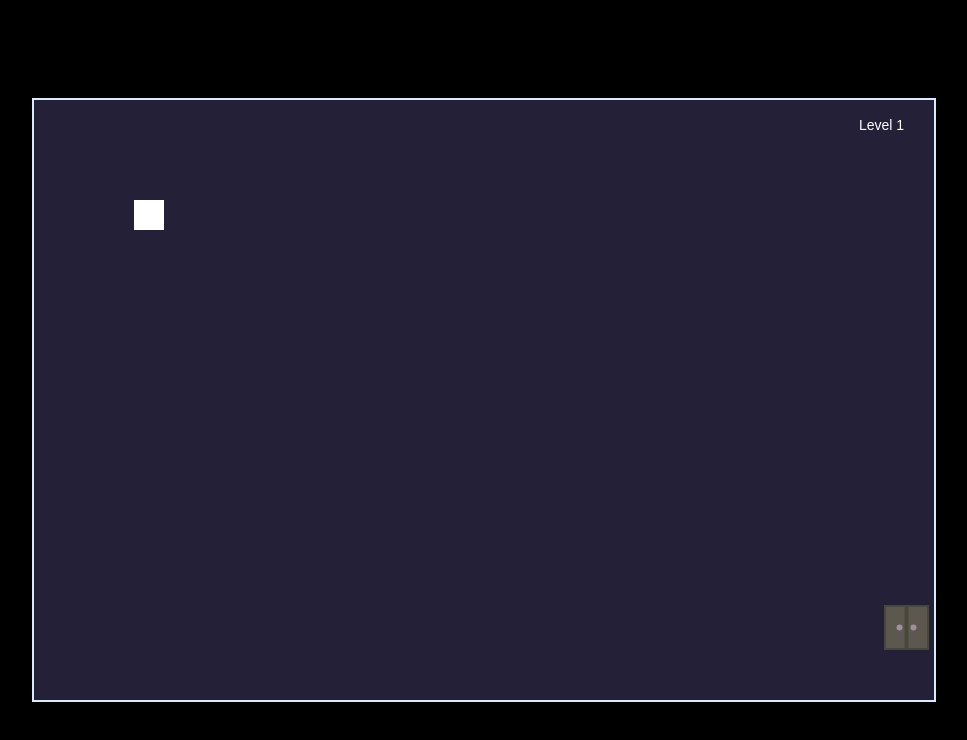
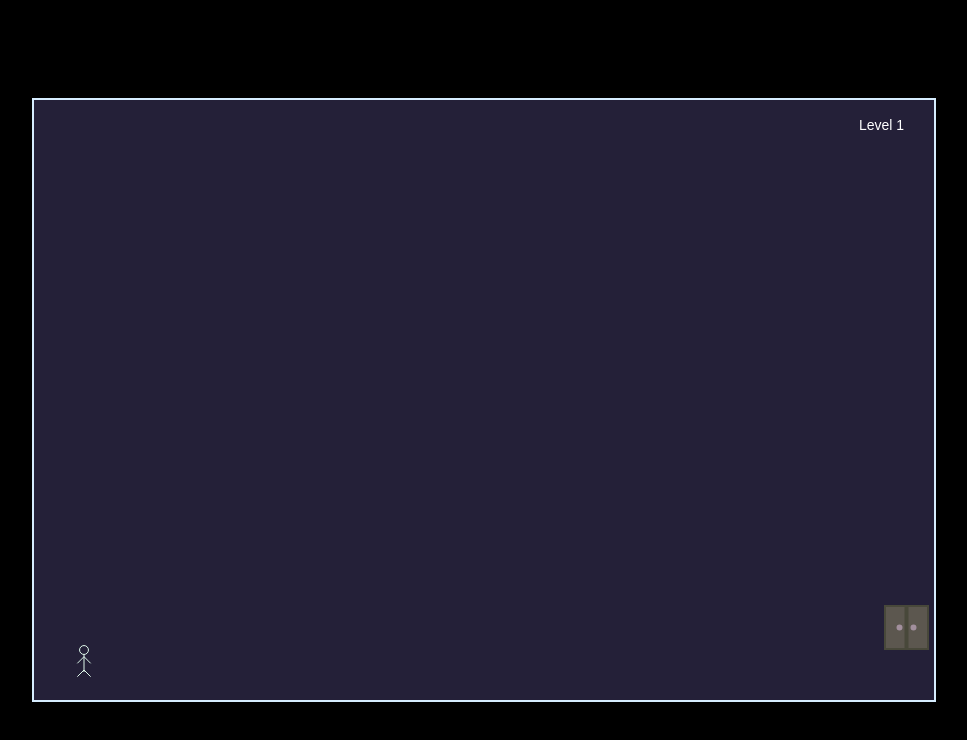
Before and after one commit to sconnole/html-games, a plain HTML site: page still-frame-platformer/001-basic-drawing.html in a window 1280 px wide. Shown: the whole page, without its empty margins (156-1123 px from the left). Drawn offline with Linux system fonts and the light colour scheme.

Commit message:
feat: player now looks like a stick figure

```diff
--- a/still-frame-platformer/001-basic-drawing.html
+++ b/still-frame-platformer/001-basic-drawing.html
@@ -55,24 +55,50 @@
       }
 
       let player = {
-        width: 30,
-        height: 30,
-        y: CANVAS.height,
-        x: 10,
+        width: 10,
+        height: 20,
+        y: CANVAS.height - 50,
+        x: 50,
         direction: {
           x: 0,
           y: 0,
         },
       };
 
-      function drawPlayer(level) {
-        CONTEXT.fillStyle = "white"; // TODO pick a color
-        CONTEXT.fillRect(
-          level.start.x,
-          level.start.y,
-          player.width,
-          player.height,
-        );
+      function drawPlayer() {
+        const headHeight = player.height / 9;
+        CONTEXT.beginPath();
+        CONTEXT.arc(player.x, player.y, headHeight * 2, 0, Math.PI * 2, true);
+        CONTEXT.strokeStyle = "#DFF8EB";
+        CONTEXT.stroke();
+        CONTEXT.closePath();
+
+        // Body
+        CONTEXT.beginPath();
+        const bottomOfHead = player.y + headHeight + 2;
+        CONTEXT.moveTo(player.x, bottomOfHead);
+        CONTEXT.lineTo(player.x, bottomOfHead + player.height - headHeight);
+        CONTEXT.stroke();
+        CONTEXT.closePath();
+
+        // Arms
+        const limbLength = player.height / 3;
+        const armStartLocation = player.y + player.height / 3;
+        drawLimbs(limbLength, armStartLocation);
+
+        // Legs
+        const legStartLocation = player.y + player.height;
+        drawLimbs(limbLength, legStartLocation);
+      }
+
+      function drawLimbs(length, startLocation) {
+        CONTEXT.beginPath();
+        CONTEXT.moveTo(player.x, startLocation);
+        CONTEXT.lineTo(player.x + length, startLocation + length);
+        CONTEXT.moveTo(player.x, startLocation);
+        CONTEXT.lineTo(player.x - length, startLocation + length);
+        CONTEXT.stroke();
+        CONTEXT.closePath();
       }
 
       function drawFinishPoint(level) {
@@ -95,11 +121,11 @@
       function drawDoorPanels(finish, frameWidth) {
         CONTEXT.fillStyle = "#5C574F";
         drawDoorPanel(finish, frameWidth, 0);
-        drawDoorPanel(finish, frameWidth, finish.width / 2)
+        drawDoorPanel(finish, frameWidth, finish.width / 2);
       }
 
       function drawDoorPanel(finish, frameWidth, xOffset) {
-         CONTEXT.fillRect(
+        CONTEXT.fillRect(
           finish.x + frameWidth + xOffset,
           finish.y - finish.height + frameWidth,
           finish.width / 2 - frameWidth * 2,
@@ -130,7 +156,7 @@
       function drawLevel(level) {
         drawLevelName(level.name);
         // drawMap()
-        drawPlayer(level);
+        drawPlayer(level.start);
         drawFinishPoint(level);
       }
 
@@ -140,11 +166,12 @@
       //    requestAnimationFrame(loop);
       //    drawLevelName("Level 1");
       // }
-      //
+
       // function startGame() {
-      //   requestAnimationFrame(loop);
+      //   // set Player X and Y  to level start X and Y
+      //  requestAnimationFrame(loop);
       // }
-      //
+
       // startGame();
     </script>
   </body>
```
